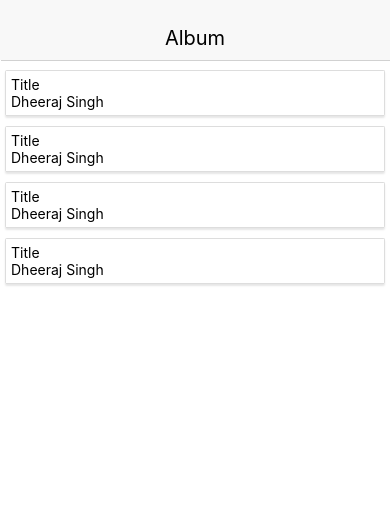
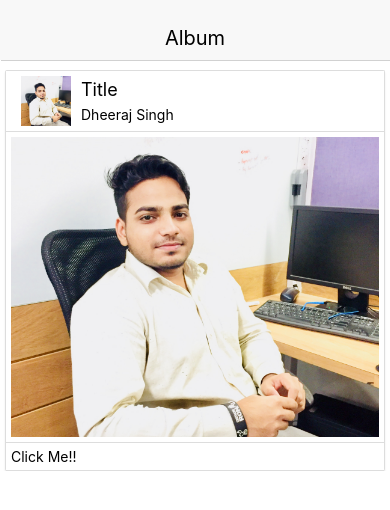
Before and after one commit to Dheerajs896/album, a React Native app: screen / in a window 390 px wide. Shown: the top 510 px of the page. Built offline with nearby package versions, Linux system fonts and the light colour scheme.

Commit message:
more on design and also added click me button

```diff
--- a/App.js
+++ b/App.js
@@ -10,9 +10,6 @@ export default class App extends React.Component {
       <View>
         <Header getHeader= {'Album'} />
         <AlbumList  />
-        <AlbumList />
-        <AlbumList />
-        <AlbumList />
       </View>
     );
   }
--- a/package.json
+++ b/package.json
@@ -19,6 +19,7 @@
     "preset": "jest-expo"
   },
   "dependencies": {
+    "axios": "^0.18.0",
     "expo": "^27.0.1",
     "react": "16.3.1",
     "react-native": "~0.55.2"
--- a/src/components/AlbumDetails.js
+++ b/src/components/AlbumDetails.js
@@ -1,18 +1,35 @@
 import React from 'react';
-import {View , Text} from 'react-native';
+import {View , Text , Image} from 'react-native';
 import Card from './Card';
 import CardSection from './CardSection';
 
 
 const AlbumList = (props) => {
+	const {thumbNail ,
+			headerContainerStyle,
+			thumbNailContainer,
+			headerTextStyle,
+			imageStyle} = styles;
 		return (
 			<Card>
 				<CardSection>
-					<View></View>
-					<View style={styles.headerContainerStyle}>
-						<Text>{props.title}</Text>
+					<View style={thumbNailContainer}>
+						<Image
+						style={thumbNail}
+						source={require('../../Image/1.jpg')} />
+					</View>
+					<View style={headerContainerStyle}>
+						<Text style={headerTextStyle}>{props.title}</Text>
                         <Text>{props.Name}</Text>
 					</View>
+				</CardSection>
+				<CardSection>
+					<Image
+					style={imageStyle}
+					source={require('../../Image/1.jpg')} />
+				</CardSection>
+				<CardSection>
+					<Text>Click Me!!</Text>
 				</CardSection>
 			</Card>
 
@@ -23,6 +40,24 @@ const styles = {
 	headerContainerStyle : {
 		flexDirection: 'column',
 		justifyContent: 'space-around'
+	},
+	thumbNail: {
+		width: 50,
+		height: 50,
+	},
+	thumbNailContainer:{
+		justifyContent: 'center',
+		alignItems: 'center',
+		marginLeft: 10,
+		marginRight: 10
+	},
+	headerTextStyle:{
+		fontSize: 18
+	},
+	imageStyle:{
+		height: 300,
+		flex: 1,
+		width: null
 	}
 };
 
--- a/src/components/AlbumList.js
+++ b/src/components/AlbumList.js
@@ -1,5 +1,5 @@
 import React,{ Component } from 'react';
-import {View , Text} from 'react-native';
+import {ScrollView} from 'react-native';
 import AlbumDetails from './AlbumDetails';
 
 
@@ -10,9 +10,9 @@ class AlbumList extends Component{
 
 	render(){
 		return (
-			<View>
+			<ScrollView>
 				<AlbumDetails title={'Title'} Name = {'Dheeraj Singh'} />
-			</View>
+			</ScrollView>
 		);
 
 	}
```
Also changed, not shown: Image/1.jpg (added), 1 other file (tests, documents, lock files or other folders).
